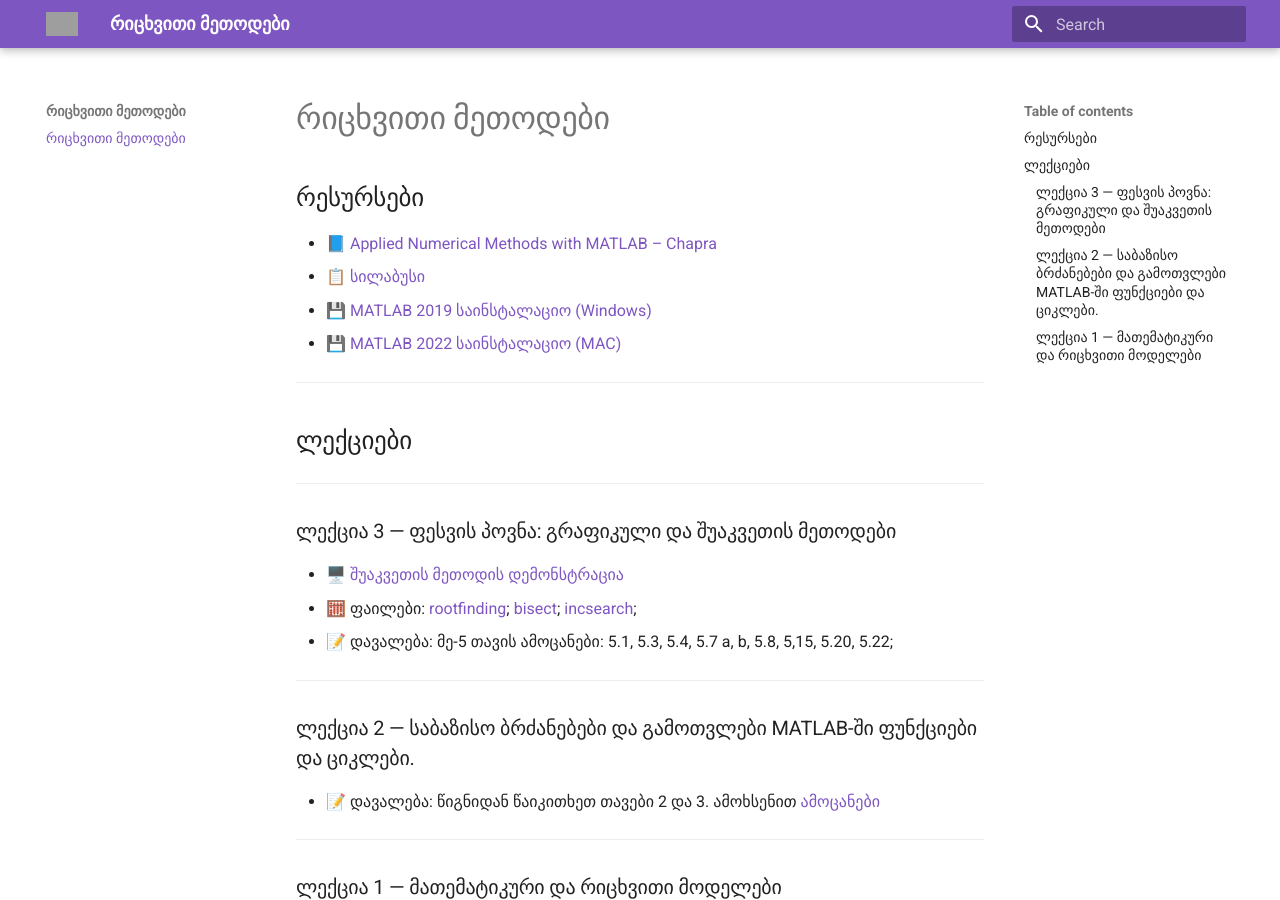
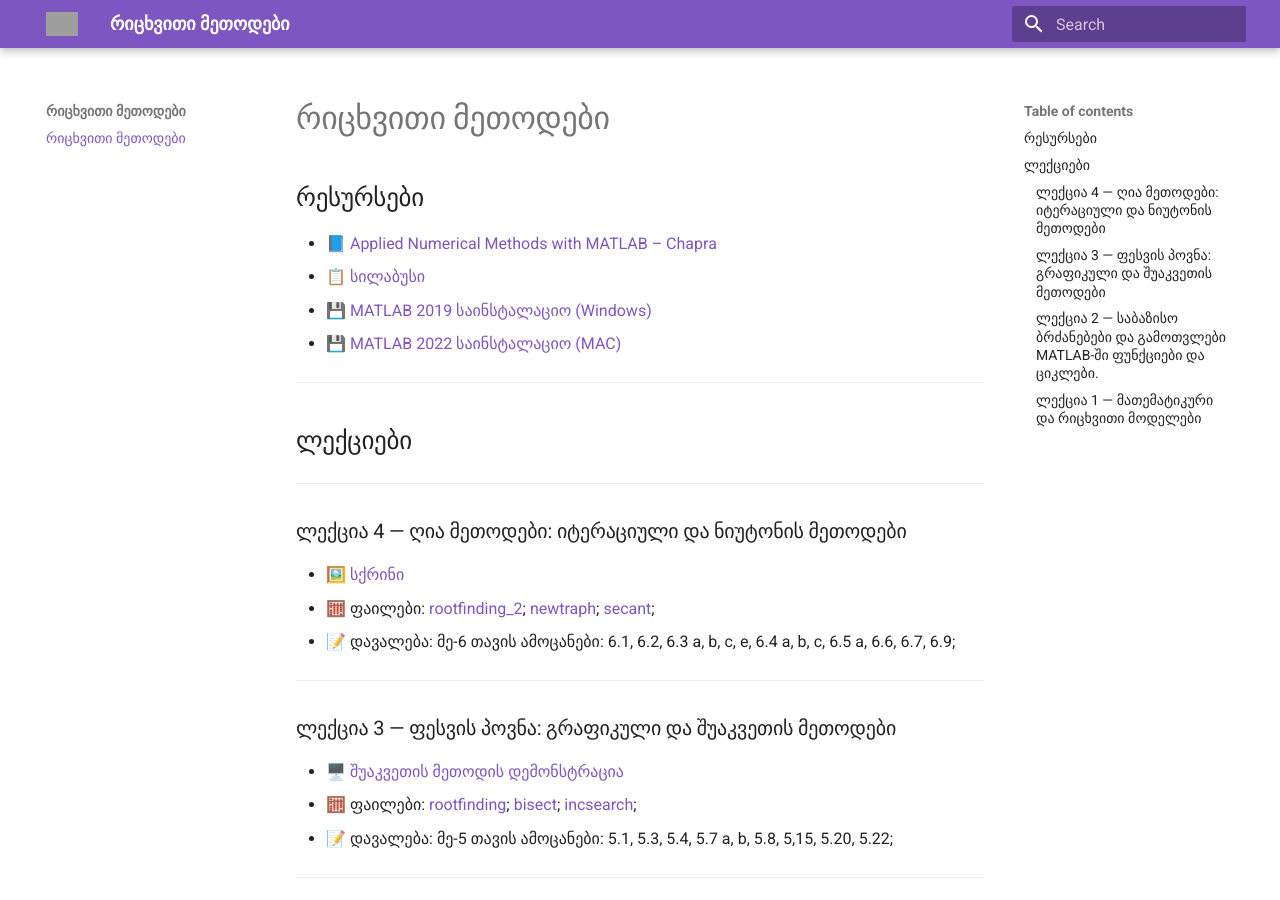
Before and after one commit to gugavar/numerical-methods-spring-2026, an MkDocs documentation site: the page built from docs/index.md, in a window 1280 px wide and 900 px high. Built offline with MkDocs 1.6.1 and Material for MkDocs 9.7.7, drawn with Linux system fonts in a browser that asks for light colours; grey boxes are pictures that could not be loaded.

Commit message:
Update index.md

```diff
--- a/docs/index.md
+++ b/docs/index.md
@@ -10,6 +10,12 @@
 ---
 
 ## ლექციები
+---
+### ლექცია 4 — ღია მეთოდები: იტერაციული და ნიუტონის მეთოდები
+
+* 🖼️ [სქრინი](https://drive.google.com/file/d/1I--0Mz4gheoB0ltHw4I_wYT3QYbeeXDn/view?usp=drive_link)
+* 🧮 ფაილები: [rootfinding_2](https://drive.google.com/file/d/1VFZQO6E7tu7AWM7pBZGG6DbdtQncKOuz/view?usp=drive_link); [newtraph](https://drive.google.com/file/d/1xfkiZ-vu0uM0nzMPn525YNVLgYNxE7y-/view?usp=drive_link); [secant](https://drive.google.com/file/d/1RRvysYxtmgDaTV18z3yPtD0MV9Jh13dU/view?usp=drive_link);
+* 📝 დავალება: მე-6 თავის ამოცანები: 6.1, 6.2, 6.3 a, b, c, e, 6.4 a, b, c, 6.5 a, 6.6, 6.7, 6.9;
 
 ---
 
```
